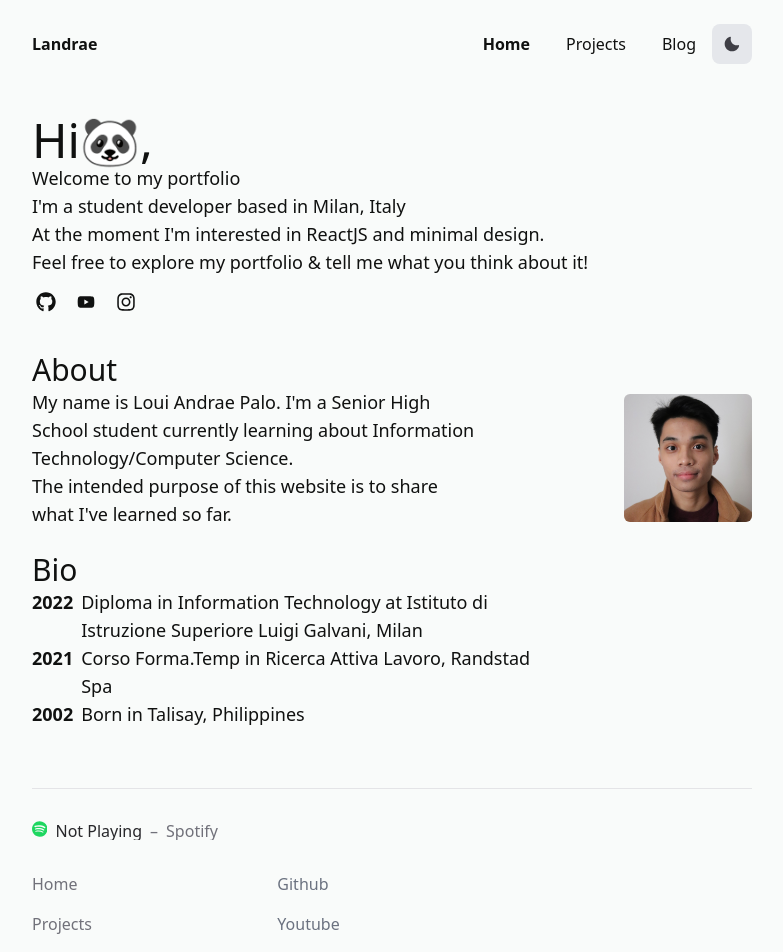
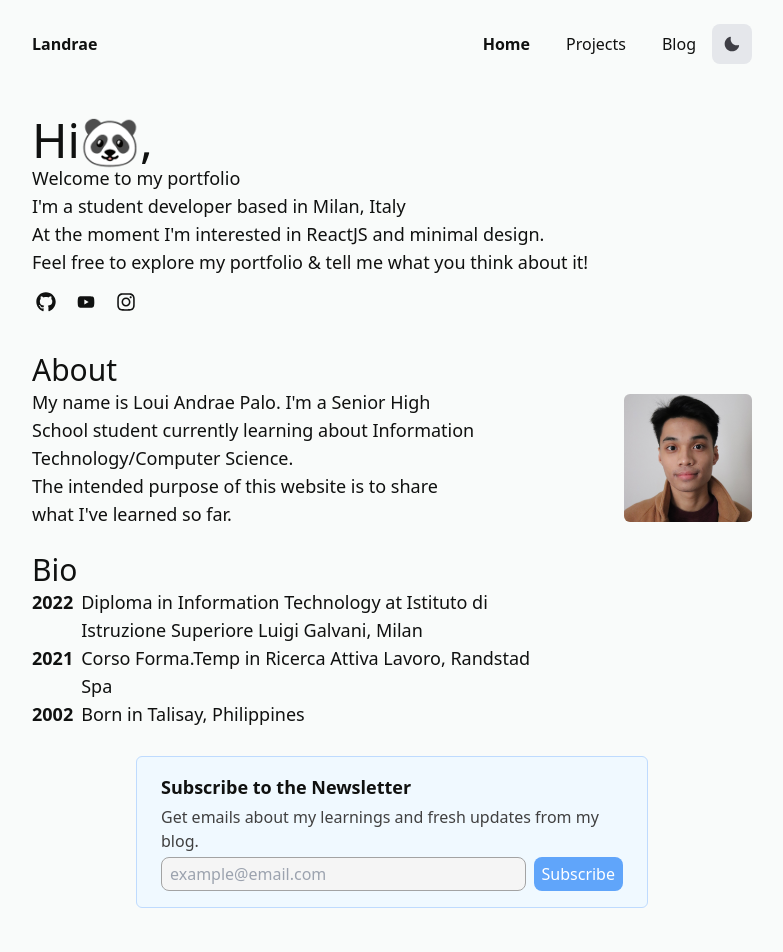
Before and after one commit to palo-landrae/landrae.dev, a Next.js app: page / in a window 1280 px wide. Shown: the top 952 px of the page, without its empty margins (248-1031 px from the left). Built offline with nearby package versions, Linux system fonts and the light colour scheme; no server answers.

Commit message:
:sparkles: Subscribe.tsx

```diff
--- a/components/MobileMenu.tsx
+++ b/components/MobileMenu.tsx
@@ -1,7 +1,6 @@
-import React, { useState, useEffect } from 'react';
-import { HamburgerIcon, XMarkIcon } from '@/components/icons';
-import { motion } from 'framer-motion';
-import { table } from 'console';
+import React, { useState, useEffect } from "react";
+import { HamburgerIcon, XMarkIcon } from "@/components/icons";
+import { motion } from "framer-motion";
 
 const MobileMenu: React.FC = () => {
   const [isMenuOpen, setIsMenuOpen] = useState(false);
@@ -12,44 +11,57 @@ const MobileMenu: React.FC = () => {
       document.body.style.overflow = "";
     } else {
       setIsMenuOpen(true);
-      document.body.style.overflow = 'hidden';
+      document.body.style.overflow = "hidden";
     }
-  }
+  };
 
   const links = [
-    { name: "Home", href: "/", target: '_self' },
-    { name: "Projects", href: "/projects", target: '_self' },
-    { name: "Blog", href: "/blog", target: '_self' },
-    { name: "GitHub", href: "https://github.com/palo-landrae", target: '_blank' },
-    { name: "Youtube", href: "https://youtube.com/c/Landrae", target: '_blank' },
-    { name: "Instagram", href: "https://www.instagram.com/landrae_dev", target: '_blank' }
+    { name: "Home", href: "/", target: "_self" },
+    { name: "Projects", href: "/projects", target: "_self" },
+    { name: "Blog", href: "/blog", target: "_self" },
+    {
+      name: "GitHub",
+      href: "https://github.com/palo-landrae",
+      target: "_blank",
+    },
+    {
+      name: "Youtube",
+      href: "https://youtube.com/c/Landrae",
+      target: "_blank",
+    },
+    {
+      name: "Instagram",
+      href: "https://www.instagram.com/landrae_dev",
+      target: "_blank",
+    },
   ];
 
   const menuVariants = {
     open: { opacity: 1, x: 0 },
-    close: { opacity: 0, x: "-100%" }
-  }
+    close: { opacity: 0, x: "-100%" },
+  };
 
   useEffect(() => {
     return function cleanup() {
-      document.body.style.overflow = '';
+      document.body.style.overflow = "";
     };
   }, []);
 
   return (
     <>
-      <button onClick={toggleMenu} className="z-50 w-10 h-10 relative md:hidden flex rounded-lg items-center justify-center  hover:ring-2 ring-gray-300  transition-all">
+      <button
+        onClick={toggleMenu}
+        className="z-50 w-10 h-10 relative md:hidden flex rounded-lg items-center justify-center  hover:ring-2 ring-gray-300  transition-all"
+      >
         {!isMenuOpen ? <HamburgerIcon /> : <XMarkIcon />}
       </button>
-      {isMenuOpen &&
+      {isMenuOpen && (
         <motion.nav
-          animate={isMenuOpen ? "open" : 'closed'}
+          animate={isMenuOpen ? "open" : "closed"}
           variants={menuVariants}
           transition={{ duration: 0.5 }}
         >
-          <motion.div
-            className="flex flex-col bg-dawn dark:bg-midnight top-0 left-0 z-40 absolute h-screen w-80 px-12 py-16"
-          >
+          <motion.div className="flex flex-col bg-dawn dark:bg-midnight top-0 left-0 z-40 absolute h-screen w-80 px-12 py-16">
             {links.map(({ name, href, target }) => (
               <motion.a
                 key={name}
@@ -64,9 +76,9 @@ const MobileMenu: React.FC = () => {
           </motion.div>
           <motion.div className="absolute z-30 h-screen w-screen bg-midnight top-0 left-0 opacity-30"></motion.div>
         </motion.nav>
-      }
+      )}
     </>
   );
-}
+};
 
 export default MobileMenu;
--- /dev/null
+++ b/components/Subscribe.tsx
@@ -0,0 +1,30 @@
+import React, { useState } from 'react';
+
+const Subscribe: React.FC = () => {
+  const [email, setEmail] = useState('');
+  return (
+    <div className="m-4">
+      <div className="flex flex-col max-w-lg w-full mx-auto bg-sky-50 border border-blue-200 dark:bg-zinc-800 dark:border-0 py-4 px-6 rounded-md">
+        <h3 className="font-semibold">Subscribe to the Newsletter</h3>
+        <p className="text-neutral-700 dark:text-neutral-300 my-1">
+          Get emails about my learnings and fresh updates from my blog.
+        </p>
+        <div className="flex flex-row w-full justify-items-stretch">
+          <input
+            type="email"
+            placeholder="example@email.com"
+            aria-placeholder="example@email.com"
+            value={email}
+            onChange={(e) => setEmail(e.target.value)}
+            className="rounded-lg px-2 py-1 w-full mr-2 bg-neutral-100 border border-neutral-400"
+          />
+          <button className="rounded-lg bg-blue-400 px-2 text-white">
+            Subscribe
+          </button>
+        </div>
+      </div>
+    </div>
+  );
+};
+
+export default Subscribe;
--- a/pages/index.tsx
+++ b/pages/index.tsx
@@ -1,11 +1,12 @@
-import type { NextPage } from "next";
-import { Layout } from "@/components/layout";
-import Image from "next/image";
-import dynamic from "next/dynamic";
-import { BioYear, BioSection } from "@/components/bio";
+import type { NextPage } from 'next';
+import { Layout } from '@/components/layout';
+import Image from 'next/image';
+import dynamic from 'next/dynamic';
+import { BioYear, BioSection } from '@/components/bio';
+import Subscribe from '@/components/Subscribe';
 
 const Socials = dynamic(() =>
-  import("@/components/icons").then((mod) => mod.Socials)
+  import('@/components/icons').then((mod) => mod.Socials)
 );
 
 const Home: NextPage = () => {
@@ -78,6 +79,10 @@ const Home: NextPage = () => {
         </div>
       </div>
       {/* Bio-end */}
+
+      {/* Newsletter-start */}
+      <Subscribe />
+      {/* Newsletter-end */}
     </Layout>
   );
 };
```
Also changed, not shown: .eslintrc.json, .prettierrc.json (added).
